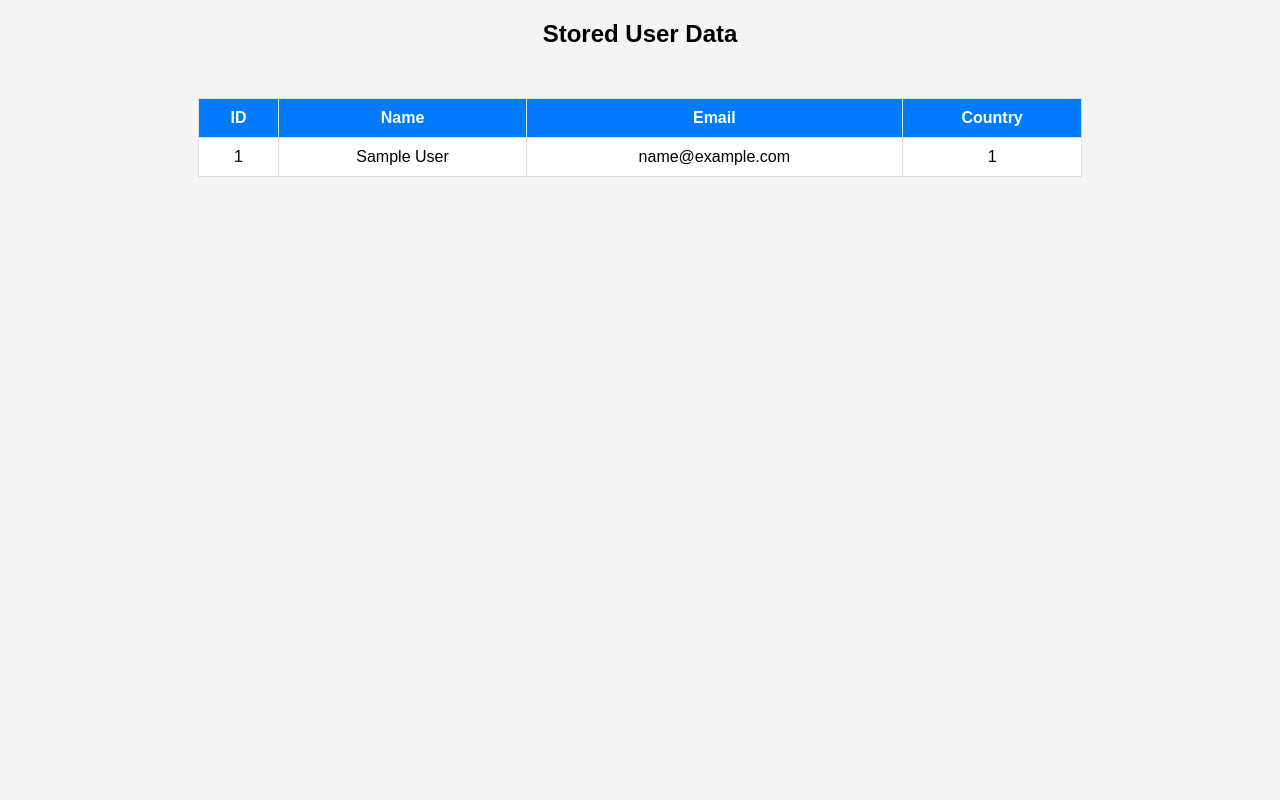
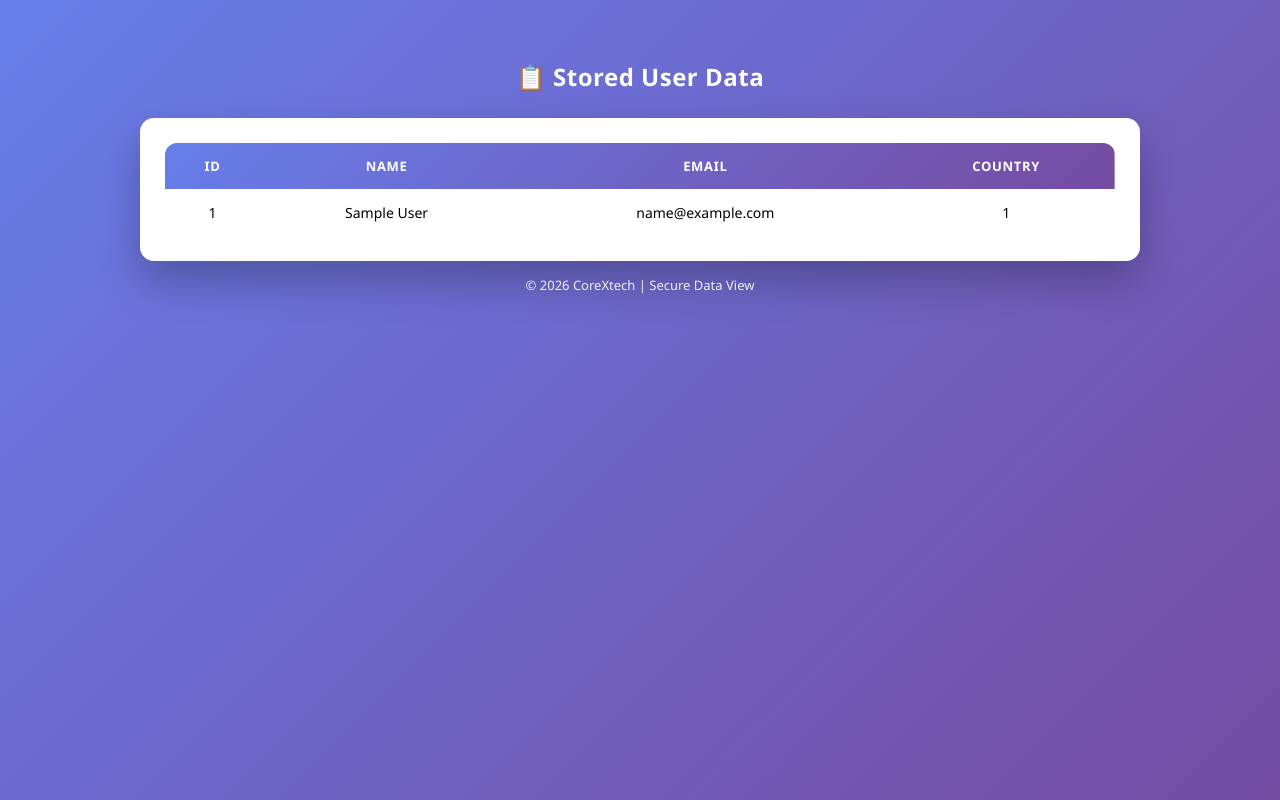
Before and after one commit to uat-corextech/python-app-RDS-MariaDB-Project, a Flask app: page /view in a window 1280 px wide. Run offline with Flask 3, Linux system fonts and the light colour scheme; tables that the repository leaves empty or names only in its code hold one stand-in row (values such as "Sample post").

Commit message:
Enhance view.html with improved styling and structure

```diff
--- a/templates/view.html
+++ b/templates/view.html
@@ -1,35 +1,118 @@
 <!DOCTYPE html>
-<html>
+<html lang="en">
 <head>
-    <title>View Data</title>
+    <meta charset="UTF-8">
+    <title>Stored User Data</title>
     <style>
-        body { font-family: Arial; background: #f4f4f4; }
+        * {
+            box-sizing: border-box;
+            font-family: "Segoe UI", Tahoma, Geneva, Verdana, sans-serif;
+        }
+
+        body {
+            margin: 0;
+            min-height: 100vh;
+            background: linear-gradient(135deg, #667eea, #764ba2);
+            padding: 40px 15px;
+        }
+
+        h2 {
+            text-align: center;
+            color: #ffffff;
+            margin-bottom: 25px;
+            letter-spacing: 0.5px;
+        }
+
+        .table-container {
+            max-width: 1000px;
+            margin: auto;
+            background: #ffffff;
+            border-radius: 14px;
+            padding: 25px;
+            box-shadow: 0 20px 40px rgba(0,0,0,0.25);
+            animation: fadeIn 0.8s ease;
+        }
+
         table {
-            width: 70%;
-            margin: 50px auto;
+            width: 100%;
             border-collapse: collapse;
-            background: white;
+            overflow: hidden;
+            border-radius: 12px;
         }
+
+        thead {
+            background: linear-gradient(135deg, #667eea, #764ba2);
+            color: #ffffff;
+        }
+
         th, td {
-            padding: 10px;
-            border: 1px solid #ddd;
+            padding: 14px 12px;
             text-align: center;
+            font-size: 14px;
         }
-        th { background: #007BFF; color: white; }
+
+        th {
+            text-transform: uppercase;
+            font-size: 13px;
+            letter-spacing: 0.7px;
+        }
+
+        tbody tr {
+            border-bottom: 1px solid #eee;
+            transition: background 0.2s ease;
+        }
+
+        tbody tr:hover {
+            background: #f3f5ff;
+        }
+
+        tbody tr:last-child {
+            border-bottom: none;
+        }
+
+        .empty {
+            text-align: center;
+            padding: 20px;
+            color: #777;
+            font-style: italic;
+        }
+
+        @keyframes fadeIn {
+            from {
+                opacity: 0;
+                transform: translateY(20px);
+            }
+            to {
+                opacity: 1;
+                transform: translateY(0);
+            }
+        }
+
+        .footer {
+            text-align: center;
+            color: #eee;
+            font-size: 13px;
+            margin-top: 15px;
+        }
     </style>
 </head>
 <body>
 
-<h2 style="text-align:center;">Stored User Data</h2>
+<h2>📋 Stored User Data</h2>
 
+<div class="table-container">
     <table>
+        <thead>
             <tr>
                 <th>ID</th>
                 <th>Name</th>
                 <th>Email</th>
                 <th>Country</th>
             </tr>
+        </thead>
 
+        <tbody>
+        {% if users %}
             {% for user in users %}
             <tr>
                 <td>{{ user.id }}</td>
@@ -38,7 +121,18 @@
                 <td>{{ user.country }}</td>
             </tr>
             {% endfor %}
+        {% else %}
+            <tr>
+                <td colspan="4" class="empty">No records found</td>
+            </tr>
+        {% endif %}
+        </tbody>
     </table>
+</div>
+
+<div class="footer">
+    © 2026 CoreXtech | Secure Data View
+</div>
 
 </body>
 </html>
```
Lines whose indentation alone changed are shown as unchanged.
